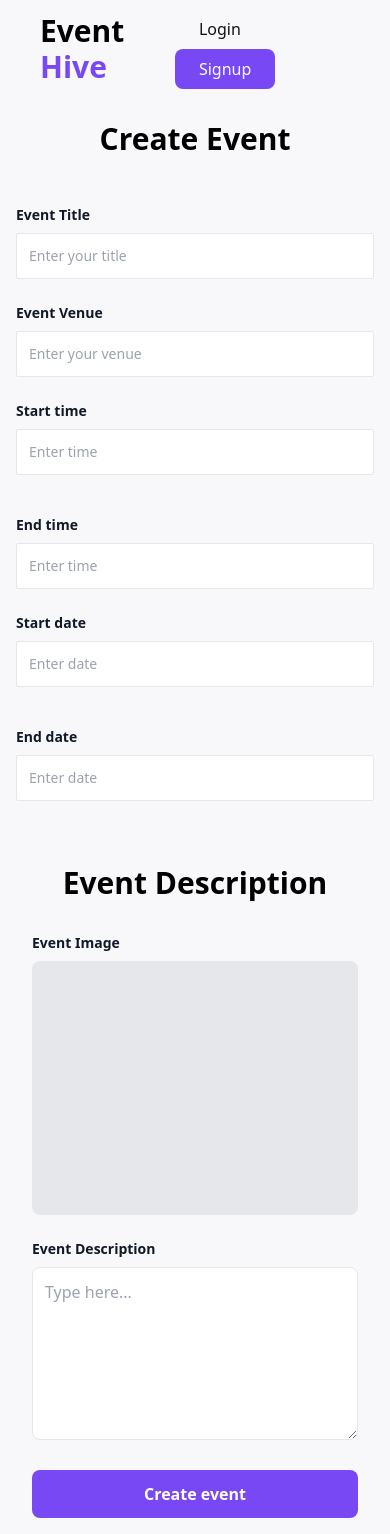
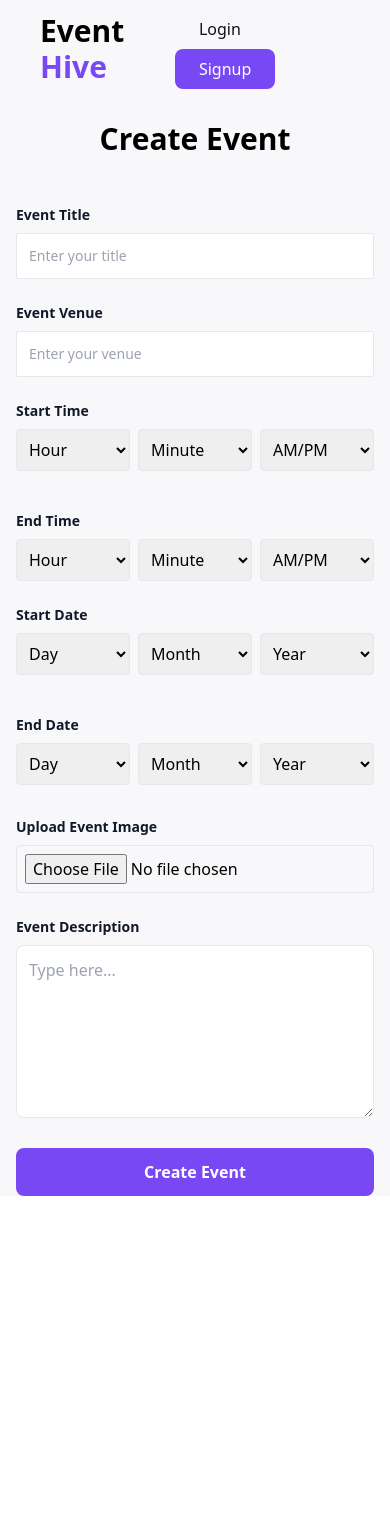
Before and after one commit to mdumar1107/Event, a React (Create React App) app in the folder react_js_frontend/: page /create-events in a window 390 px wide. After the commit the page ends 1196 px from the top, so only its background shows below. Built offline with nearby package versions, Linux system fonts and the light colour scheme.

Commit message:
create event new

```diff
--- a/react_js_frontend/src/Components/CreateEvents.js
+++ b/react_js_frontend/src/Components/CreateEvents.js
@@ -6,22 +6,54 @@ const CreateEvents = () => {
   const [eventData, setEventData] = useState({
     title: "",
     venue: "",
-    startTime: "",
-    endTime: "",
-    startDate: "",
-    endDate: "",
+    startTime: { hour: "", minute: "", period: "" },
+    endTime: { hour: "", minute: "", period: "" },
+    startDate: { day: "", month: "", year: "" },
+    endDate: { day: "", month: "", year: "" },
     description: "",
-    imageUrl: "",
+    imageFile: null,
   });
 
   const handleChange = (e) => {
-    setEventData({ ...eventData, [e.target.name]: e.target.value });
+    const { name, value } = e.target;
+    setEventData((prev) => ({
+      ...prev,
+      [name]: value,
+    }));
+  };
+
+  const handleFileChange = (e) => {
+    setEventData((prev) => ({
+      ...prev,
+      imageFile: e.target.files[0],
+    }));
+  };
+
+  const handleDropdownChange = (e, field, subField) => {
+    const { value } = e.target;
+    setEventData((prev) => ({
+      ...prev,
+      [field]: { ...prev[field], [subField]: value },
+    }));
   };
 
   const handleSubmit = async (e) => {
     e.preventDefault();
+    const formData = new FormData();
+    Object.keys(eventData).forEach((key) => {
+      if (key === "imageFile") {
+        formData.append("image", eventData.imageFile);
+      } else if (typeof eventData[key] === "object") {
+        formData.append(key, JSON.stringify(eventData[key]));
+      } else {
+        formData.append(key, eventData[key]);
+      }
+    });
+
     try {
-      const response = await axios.post("http://localhost:5000/api/events/create", eventData);
+      const response = await axios.post("http://localhost:5000/api/events/create", formData, {
+        headers: { "Content-Type": "multipart/form-data" },
+      });
       alert(response.data.message);
     } catch (error) {
       console.error(error);
@@ -58,47 +90,74 @@ const CreateEvents = () => {
           <label className="block font-semibold text-gray-900 text-sm mb-2 mt-6">Event Venue</label>
           <input type="text" name="venue" value={eventData.venue} onChange={handleChange} placeholder="Enter your venue" className="w-full p-3 rounded-sm text-sm border" />
 
+         {/* Time Selection */}
           <div className="grid grid-cols-1 sm:grid-cols-2 gap-4">
-            <div>
-              <label className="block font-semibold text-gray-900 text-sm mb-2 mt-6">Start time</label>
-              <input type="text" name="startTime" value={eventData.startTime} onChange={handleChange} placeholder="Enter time" className="w-full p-3 rounded-sm text-sm border" />
-            </div>
-            <div>
-              <label className="block font-semibold text-gray-900 text-sm mb-2 mt-6">End time</label>
-              <input type="text" name="endTime" value={eventData.endTime} onChange={handleChange} placeholder="Enter time" className="w-full p-3 rounded-sm text-sm border" />
+            {["startTime", "endTime"].map((field) => (
+              <div key={field}>
+                <label className="block font-semibold text-gray-900 text-sm mb-2 mt-6">
+                  {field === "startTime" ? "Start Time" : "End Time"}
+                </label>
+                <div className="grid grid-cols-3 gap-2">
+                  <select className="p-2 border rounded" value={eventData[field].hour} onChange={(e) => handleDropdownChange(e, field, "hour")}>
+                    <option value="">Hour</option>
+                    {[...Array(12).keys()].map((h) => <option key={h+1} value={h+1}>{h+1}</option>)}
+                  </select>
+                  <select className="p-2 border rounded" value={eventData[field].minute} onChange={(e) => handleDropdownChange(e, field, "minute")}>
+                    <option value="">Minute</option>
+                    {["00", "15", "30", "45"].map((m) => <option key={m} value={m}>{m}</option>)}
+                  </select>
+                  <select className="p-2 border rounded" value={eventData[field].period} onChange={(e) => handleDropdownChange(e, field, "period")}>
+                    <option value="">AM/PM</option>
+                    <option value="AM">AM</option>
+                    <option value="PM">PM</option>
+                  </select>
                 </div>
               </div>
+            ))}
+          </div>
 
+          {/* Date Selection */}
           <div className="grid grid-cols-1 sm:grid-cols-2 gap-4">
-            <div>
-              <label className="block font-semibold text-gray-900 text-sm mb-2 mt-6">Start date</label>
-              <input type="text" name="startDate" value={eventData.startDate} onChange={handleChange} placeholder="Enter date" className="w-full p-3 rounded-sm text-sm border" />
-            </div>
-            <div>
-              <label className="block font-semibold text-gray-900 text-sm mb-2 mt-6">End date</label>
-              <input type="text" name="endDate" value={eventData.endDate} onChange={handleChange} placeholder="Enter date" className="w-full p-3 rounded-sm text-sm border" />
+            {["startDate", "endDate"].map((field) => (
+              <div key={field}>
+                <label className="block font-semibold text-gray-900 text-sm mb-2 mt-6">
+                  {field === "startDate" ? "Start Date" : "End Date"}
+                </label>
+                <div className="grid grid-cols-3 gap-2">
+                  <select className="p-2 border rounded" value={eventData[field].day} onChange={(e) => handleDropdownChange(e, field, "day")}>
+                    <option value="">Day</option>
+                    {[...Array(31).keys()].map((d) => <option key={d+1} value={d+1}>{d+1}</option>)}
+                  </select>
+                  <select className="p-2 border rounded" value={eventData[field].month} onChange={(e) => handleDropdownChange(e, field, "month")}>
+                    <option value="">Month</option>
+                    {["Jan", "Feb", "Mar", "Apr", "May", "Jun", "Jul", "Aug", "Sep", "Oct", "Nov", "Dec"].map((m, i) => <option key={i+1} value={i+1}>{m}</option>)}
+                  </select>
+                  <select className="p-2 border rounded" value={eventData[field].year} onChange={(e) => handleDropdownChange(e, field, "year")}>
+                    <option value="">Year</option>
+                    {[...Array(10).keys()].map((y) => <option key={y} value={2025 + y}>{2025 + y}</option>)}
+                  </select>
                 </div>
               </div>
-        </form>
+            ))}
           </div>
 
-      {/* Event Description Card */}
-      <div className="w-full sm:w-[813px] bg-background p-4 sm:p-0 flex flex-col mt-12">
-        <h3 className="text-3xl font-bold text-center">Event Description</h3>
-
+          {/* File Upload */}
           <div className="mt-8 w-full">
-          <label className="block font-semibold text-gray-900 text-sm mb-2">Event Image</label>
-          <div className="w-full h-[254px] bg-gray-200 rounded-lg flex items-center justify-center"></div>
+            <label className="block font-semibold text-gray-900 text-sm mb-2">Upload Event Image</label>
+            <input type="file" onChange={handleFileChange} className="w-full p-2 border rounded" />
           </div>
 
+          {/* Event Description */}
           <div className="mt-6 w-full">
             <label className="block font-semibold text-gray-900 text-sm mb-2">Event Description</label>
             <textarea name="description" value={eventData.description} onChange={handleChange} placeholder="Type here..." className="w-full p-3 border rounded-lg h-[173px]"></textarea>
           </div>
 
-        <button type="submit" className="w-full mt-6 py-3 bg-primary text-white font-bold rounded-lg" onClick={handleSubmit}>
-          Create event
+          {/* Create Event Button */}
+          <button type="submit" className="w-full mt-6 py-3 bg-primary text-white font-bold rounded-lg">
+            Create Event
           </button>
+        </form>
       </div>
     </div>
   );
--- a/react_js_frontend/src/Components/HomePage.js
+++ b/react_js_frontend/src/Components/HomePage.js
@@ -2,11 +2,12 @@ import React, { useState, useEffect } from "react";
 import { FaSearch, FaFacebook, FaInstagram, FaLinkedin } from "react-icons/fa";
 import { FaChevronLeft, FaChevronRight } from "react-icons/fa";
 import { useNavigate, Link } from "react-router-dom";
+import axios from "axios";
 
 const HomePage = () => {
-  //const [events, setEvents] = useState([]);
-  //const [blogs, setBlogs] = useState([]);
   const [user, setUser] = useState(null);
+  const [events, setEvents] = useState([]); // Store fetched events
+  const [visibleEvents, setVisibleEvents] = useState(6); // Initially show 6 events
   const navigate = useNavigate();
 
   useEffect(() => {
@@ -14,6 +15,19 @@ const HomePage = () => {
     if (loggedInUser) {
       setUser(loggedInUser);
     }
+
+    // Fetch upcoming events from backend
+    axios.get("http://localhost:5000/api/events")
+  .then((response) => {
+    const sortedEvents = response.data.sort((a, b) => {
+      const dateA = new Date(`${a.startDate.year}-${a.startDate.month}-${a.startDate.day}`);
+      const dateB = new Date(`${b.startDate.year}-${b.startDate.month}-${b.startDate.day}`);
+      return new Date(dateA.year, dateA.month - 1, dateA.day) - new Date(dateB.year, dateB.month - 1, dateB.day);//latest to the first
+
+    });
+    setEvents(sortedEvents);
+  })
+  .catch((error) => console.error("Error fetching events:", error));
   }, []);
 
   const handleLogout = () => {
@@ -21,6 +35,7 @@ const HomePage = () => {
     setUser(null);
     navigate("/");
   };
+
 
   return (
     <div className="font-sans bg-background">
@@ -137,49 +152,54 @@ const HomePage = () => {
           </div>
         </div>
 
-
-    {/* Event Grid (2 Rows, 3 Columns) */}
-    <div className="grid grid-cols-1 sm:grid-cols-2 md:grid-cols-3 gap-6 w-full max-w-[1200px] mx-auto px-0">
-      {[
-        { id: 1, image: "/img2.jpg" },
-        { id: 2, image: "/img1.jpg" },
-        { id: 3, image: "/img1.jpg" },
-        { id: 4, image: "/img1.jpg" },
-        { id: 5, image: "/img3.jpg" },
-        { id: 6, image: "/img2.jpg" },
-      ].map((event) => (
-        <div key={event.id} className="bg-white shadow-lg rounded-xl overflow-hidden p-5">
+        {/* 🔹 Event Grid (Now Uses Fetched Events) */}
+        <div className="grid grid-cols-1 sm:grid-cols-2 md:grid-cols-3 gap-6 w-full max-w-[1200px] mx-auto px-0 py-0">
+          {events.slice(0, visibleEvents).map((event) => (
+            <div key={event._id} className="bg-white shadow-lg rounded-xl overflow-hidden p-5">
               {/* Image Container */}
               <div className="relative w-full flex justify-center">
-            <img
-              src={event.image}
-              alt={`Event ${event.id}`}
-              className="w-full h-[240px] object-cover rounded-lg"
-            />
+              <img src={`http://localhost:5000${event.imageUrl}`} alt={event.title} className="w-full h-[240px] object-cover rounded-lg"/>
                   <span className="absolute top-2 left-2 bg-white text-primary text-xs font-semibold px-2 py-1 rounded">
                   FREE
                 </span>
               </div>
 
-          {/* Event Content (Kept Inside the Card) */}
-          <div className="mt-4 text-left space-y-2">
-            <h3 className="text-md font-semibold leading-tight text-black">
-              BestSeller Book Bootcamp - Write, Market & Publish Your Book - Lucknow
+              {/* Event Content (Dynamic Data) */}
+              <div className="mt-4 text-left ">
+                <h3 className="text-2xl font-bold leading-tight text-black font-sans">
+                  {event.title}
                 </h3>
-            <p className="text-xs font-medium text-primary leading-[2.5]">
-              Saturday, March 18, 9:30PM
+                <div className="text-[18px] font-normal mt-2 ">{event.description}</div>
+                <p className="text-[15px] font-medium text-primary  font-sans mt-3">
+                  <span className="text-black">Date : </span>
+                  {`${event.startDate.day}-${event.startDate.month}-${event.startDate.year}`} -
+                  {`${event.endDate.day}-${event.endDate.month}-${event.endDate.year}`},<br />
+                  <span className="text-black">Time : </span>
+                  {`${event.startTime.hour}:${event.startTime.minute} ${event.startTime.period}`} -
+                  {`${event.endTime.hour}:${event.endTime.minute} ${event.endTime.period}`}
                 </p>
-            <p className="text-xs text-gray-600">
-              ONLINE EVENT - Attend anywhere
+                <p className="text-[15px] text-gray-800 mt-8 ">
+                <span className="text-black font-semibold">Location : </span>
+                  {event.venue}
                 </p>
               </div>
             </div>
           ))}
         </div>
 
-    {/* Load More Button */}
+        {/* 🔹 Load More Button */}
         <div className="flex justify-center mt-6">
-      <button onClick={() => window.location.href='/event'} className="bg-primary text-white px-6 py-2 rounded-lg hover:bg-slate-200 mr-4  hover:text-slate-900 mt-9 ">Load more... </button>
+          <button
+            onClick={() => setVisibleEvents((prev) => prev + 3)}
+            className={`px-6 py-2 rounded-lg mt-9 ${
+              visibleEvents >= events.length
+                ? "bg-gray-400 text-gray-700 cursor-not-allowed"
+                : "bg-primary text-white hover:bg-slate-200 hover:text-slate-900"
+            }`}
+            disabled={visibleEvents >= events.length}
+          >
+            {visibleEvents >= events.length ? "No more events" : "Load more..."}
+          </button>
         </div>
       </section>
 
```
Lines whose indentation alone changed are shown as unchanged.
